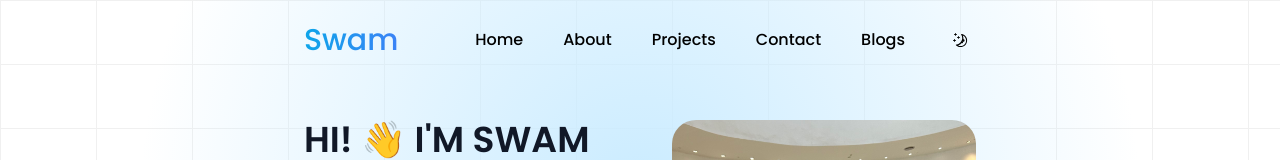
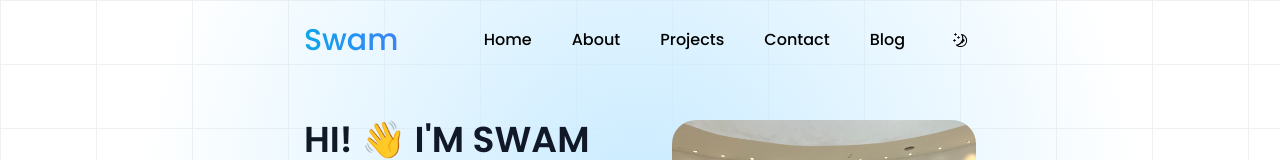
Before and after one commit to swamhtetaung8/nextjs_portfolio, a Next.js app: page / in a window 1280 px wide. Shown: the top 160 px of the page. Built offline with nearby package versions, Linux system fonts and the light colour scheme; no server answers.

Commit message:
fix: minor text improvements

```diff
--- a/components/home/About.jsx
+++ b/components/home/About.jsx
@@ -62,7 +62,7 @@ const About = () => {
                 Life Outside Work
               </h2>
               <p className="leading-8 text-gray-600 dark:text-gray-400">
-                I focus a lot on <strong>work-life balance</strong> and believe that a life outside of work is more important. So you will find me playing video games, watching anime and spending quality time with my family and friends in my leisure time. I also love to travel and my goal is to explore and settle in Europe in the next few years.
+                I focus a lot on <strong>work-life balance</strong> and believe that life outside work to balance the mental demands of development is important. So you will find me playing video games, watching anime and spending quality time with my family and friends in my leisure time. I also love to travel and my goal is to explore and settle in Europe in the next few years.
               </p>
             </div>
           </div>
--- a/components/layout/Navbar.jsx
+++ b/components/layout/Navbar.jsx
@@ -25,7 +25,7 @@ const Navbar = () => {
     },
     {
       id: 5,
-      name: "blogs",
+      name: "blog",
       url: "https://medium.com/@swamhtetaungg",
     },
   ];
```
